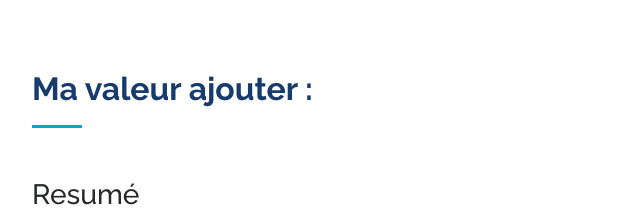
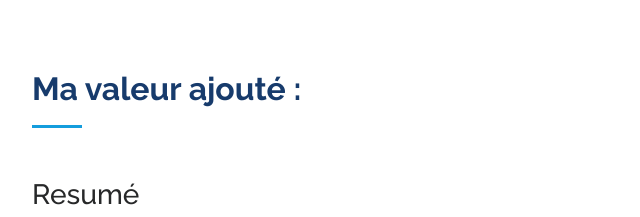
Before and after one commit to AhmedWasmi/Ahmed-Portfolio.github.io, a plain HTML site: page portfolio-details.html in a window 1280 px wide. Shown: the part 2489-2706 px from the top of the page, 280-920 px from the left. Drawn offline with nearby package versions, Linux system fonts and the light colour scheme.

Commit message:
Update portfolio-details.html

```diff
--- a/portfolio-details.html
+++ b/portfolio-details.html
@@ -221,7 +221,7 @@
       <div class="container">
 
         <div class="section-title">
-          <h2>Ma valeur ajouter :</h2>
+          <h2>Ma valeur ajouté :</h2>
         </div>
         <h3>Resumé</h3>
         <div class="row">
```
